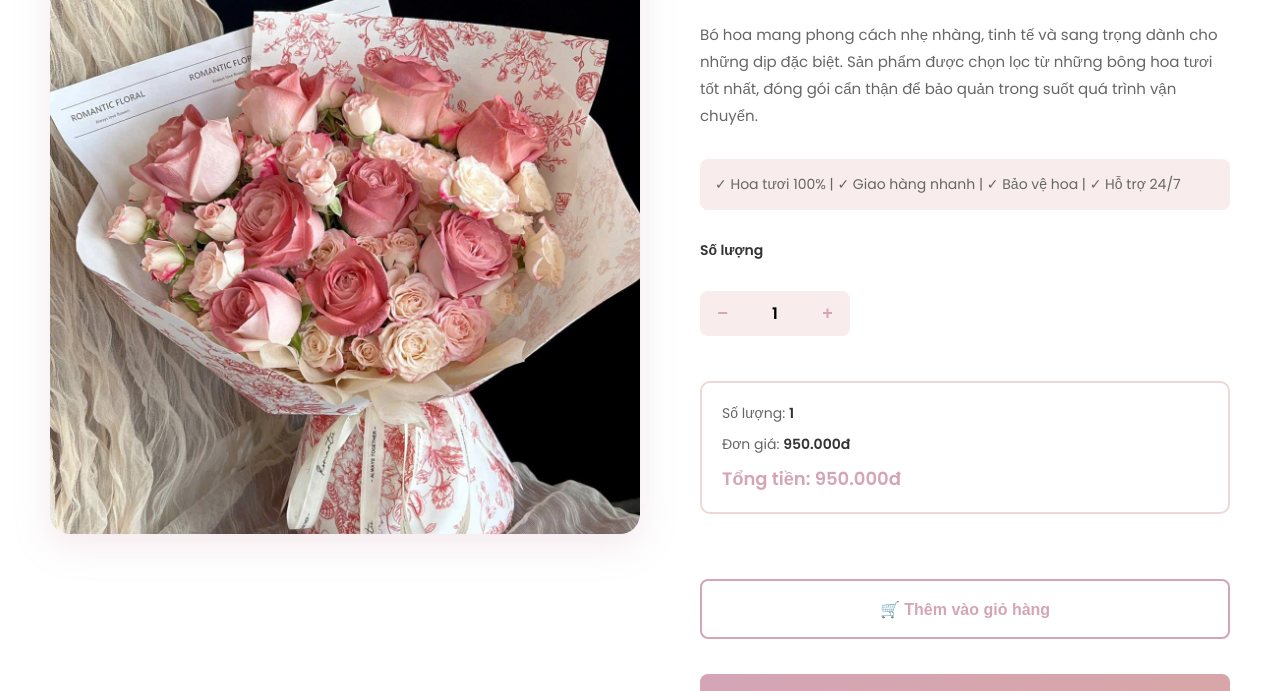
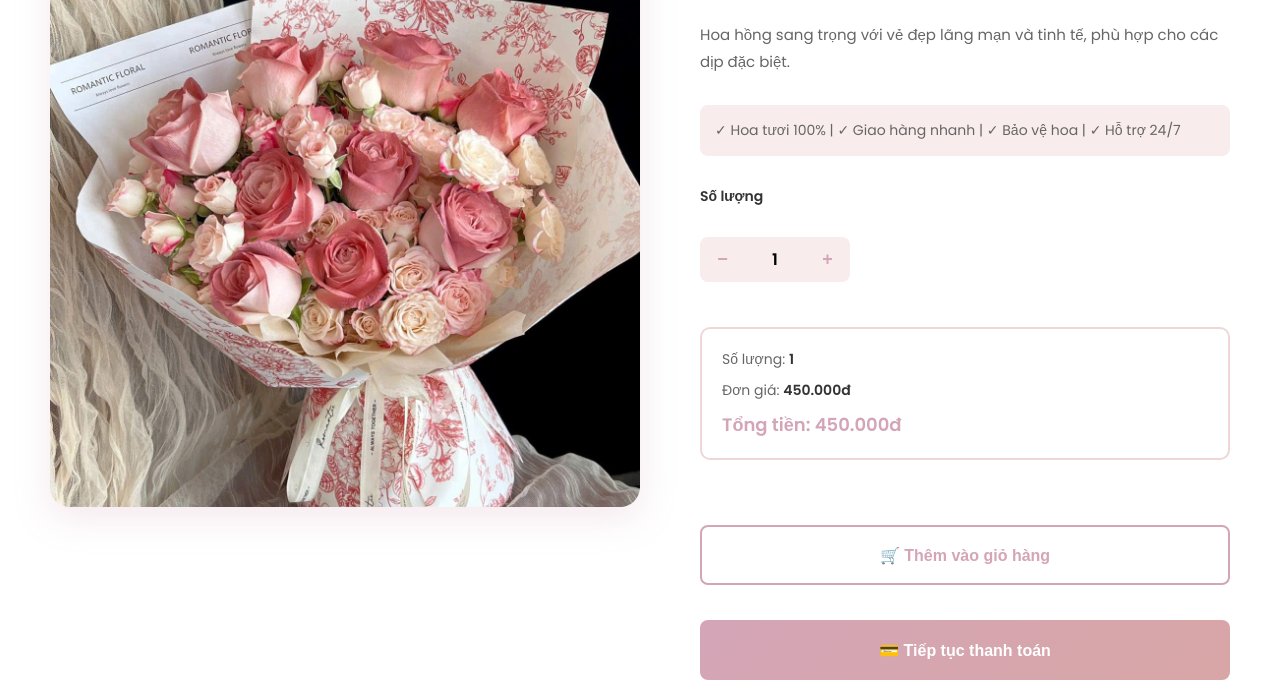
Before and after one commit to MinhHuyen17/ThietKeWeb, a plain HTML site: page detail.html in a window 1280 px wide. Shown: the part 438-1129 px from the top of the page. Drawn offline with nearby package versions, Linux system fonts and the light colour scheme.

Commit message:
Cập nhật giá sản phẩm cho các loại hoa trong trang chi tiết và danh sách sản phẩm

```diff
--- a/detail.html
+++ b/detail.html
@@ -53,7 +53,7 @@
 
         <div id="left">
 
-            <div id="detail-image" style="background-image: url('Picture/z7833305679782_2b04ea49cae6f93d60d32f0b84b3b13c.jpg');"></div>
+            <div id="detail-image"></div>
 
         </div>
 
@@ -72,7 +72,7 @@
                 <span style="color: #666;">(24 đánh giá)</span>
             </div>
 
-            <p id="price" style="font-size: 32px; color: #d4a5b7; font-weight: 600; margin-bottom: 20px;">950.000đ</p>
+            <p id="price" style="font-size: 32px; color: #d4a5b7; font-weight: 600; margin-bottom: 20px;">450.000đ</p>
 
             <p id="desc" style="color: #666; line-height: 1.8; font-size: 15px; margin-bottom: 30px;">
 
@@ -107,9 +107,9 @@
 
                 <p style="margin: 0 0 10px 0; color: #666; font-size: 14px;">Số lượng: <span id="sl" style="font-weight: 600; color: #333;">1</span></p>
 
-                <p style="margin: 0 0 10px 0; color: #666; font-size: 14px;">Đơn giá: <span style="font-weight: 600; color: #333;">950.000đ</span></p>
+                <p style="margin: 0 0 10px 0; color: #666; font-size: 14px;">Đơn giá: <span id="unit-price" style="font-weight: 600; color: #333;">450.000đ</span></p>
 
-                <p style="margin: 0; color: #d4a5b7; font-size: 18px; font-weight: 600;">Tổng tiền: <span id="total">950.000đ</span></p>
+                <p style="margin: 0; color: #d4a5b7; font-size: 18px; font-weight: 600;">Tổng tiền: <span id="total">450.000đ</span></p>
 
             </div>
 
@@ -183,58 +183,126 @@
 
     <script>
 
+        // Dữ liệu các loại hoa
+        const flowersData = {
+            rose: {
+                name: "Hoa Hồng",
+                image: "rose-image",
+                price: 450000,
+                desc: "Hoa hồng sang trọng với vẻ đẹp lãng mạn và tinh tế, phù hợp cho các dịp đặc biệt."
+            },
+            orchid: {
+                name: "Hoa Lan",
+                image: "orchid-image",
+                price: 500000,
+                desc: "Hoa lan thanh lịch với vẻ đẹp tinh tế và quý phái, tượng trưng cho sự hoàn hảo."
+            },
+            daisy: {
+                name: "Hoa Cúc Họa Mi",
+                image: "daisy-image",
+                price: 280000,
+                desc: "Hoa cúc họa mi nhỏ nhắn mang vẻ đẹp trong trẻo, dịu dàng và đầy thơ mộng."
+            },
+            tulip: {
+                name: "Hoa Tulip",
+                image: "tulip-image",
+                price: 320000,
+                desc: "Tulip nhẹ nhàng dành cho những khoảnh khắc lãng mạn, tượng trưng cho tình yêu chân thành."
+            },
+            sunflower: {
+                name: "Hoa Hướng Dương",
+                image: "sunflower-image",
+                price: 300000,
+                desc: "Hoa hướng dương tượng trưng cho hy vọng và năng lượng, mang lại niềm vui và rạng rỡ."
+            },
+            lavender: {
+                name: "Hoa Lavender",
+                image: "lavender-image",
+                price: 250000,
+                desc: "Hoa Lavender mang hương thơm nhẹ nhàng và vẻ đẹp tinh tế, phù hợp cho những món quà lãng mạn."
+            },
+            lotus: {
+                name: "Hoa Sen",
+                image: "lotus-image",
+                price: 270000,
+                desc: "Hoa sen mang vẻ đẹp thuần khiết, nhẹ nhàng và thanh tao, biểu tượng của sự bình yên."
+            },
+            peony: {
+                name: "Hoa Mẫu Đơn",
+                image: "peony-image",
+                price: 480000,
+                desc: "Hoa mẫu đơn tượng trưng cho sự sang trọng, giàu sang và hạnh phúc viên mãn."
+            },
+            baby: {
+                name: "Hoa Baby",
+                image: "baby-image",
+                price: 260000,
+                desc: "Hoa baby mang vẻ đẹp nhẹ nhàng, tinh khôi và thường được dùng trong các bó hoa cưới."
+            },
+            camelia: {
+                name: "Hoa Trà",
+                image: "camelia-image",
+                price: 420000,
+                desc: "Hoa trà mang vẻ đẹp quý phái, nhẹ nhàng và tượng trưng cho sự hoàn hảo tinh tế."
+            }
+        };
+
+        // Lấy query parameter
+        const urlParams = new URLSearchParams(window.location.search);
+        const flowerType = urlParams.get('flower') || 'rose';
+
+        // Lấy dữ liệu sản phẩm
+        const flower = flowersData[flowerType] || flowersData['rose'];
+
+        // Cập nhật tên sản phẩm
+        document.getElementById('flower-name').textContent = flower.name;
+
+        // Cập nhật ảnh sản phẩm
+        const detailImage = document.getElementById('detail-image');
+        detailImage.classList.add(flower.image);
+
+        // Cập nhật giá
+        const priceElement = document.getElementById('price');
+        priceElement.textContent = flower.price.toLocaleString('vi-VN') + 'đ';
+
+        // Cập nhật mô tả
+        document.getElementById('desc').textContent = flower.desc;
+
+        // Khởi tạo các biến giá cho JavaScript
         let quantity = 1;
+        let price = flower.price;
+        let quantityText = document.getElementById("quantity");
+        let sl = document.getElementById("sl");
+        let total = document.getElementById("total");
+        let unitPrice = document.getElementById("unit-price");
 
-        let price = 950000;
-
-        let quantityText = document.getElementById("quantity");
-
-        let sl = document.getElementById("sl");
-
-        let total = document.getElementById("total");
+        // Cập nhật giá đơn vị
+        unitPrice.textContent = flower.price.toLocaleString('vi-VN') + 'đ';
 
         function updatePrice() {
-
             quantityText.innerHTML = quantity;
-
             sl.innerHTML = quantity;
-
             let sum = quantity * price;
-
             total.innerHTML = sum.toLocaleString('vi-VN') + "đ";
-
         }
 
         document.getElementById("plus")
-
         .addEventListener("click", function () {
-
             quantity++;
-
             updatePrice();
-
         });
 
         document.getElementById("minus")
-
         .addEventListener("click", function () {
-
             if (quantity > 1) {
-
                 quantity--;
-
                 updatePrice();
-
             }
-
         });
 
         document.getElementById("cart-btn")
-
         .addEventListener("click", function () {
-
-            alert("Đã thêm " + quantity + " bó hoa vào giỏ hàng!");
-
+            alert("Đã thêm " + quantity + " bó " + flower.name.toLowerCase() + " vào giỏ hàng!");
         });
 
     </script>
```
Also changed, not shown: baby.html (+1 -1 lines), camelia.html (+1 -1 lines), daisy.html (+1 -1 lines), index.html (+25 -9 lines), lavender.html (+1 -1 lines), lotus.html (+1 -1 lines), orchid.html (+1 -1 lines), payment.html (+3 -3 lines), peony.html (+1 -1 lines), products.html (+18 -18 lines), rose.html (+1 -1 lines), sunflower.html (+1 -1 lines), tulip.html (+1 -1 lines), 1 other file.
